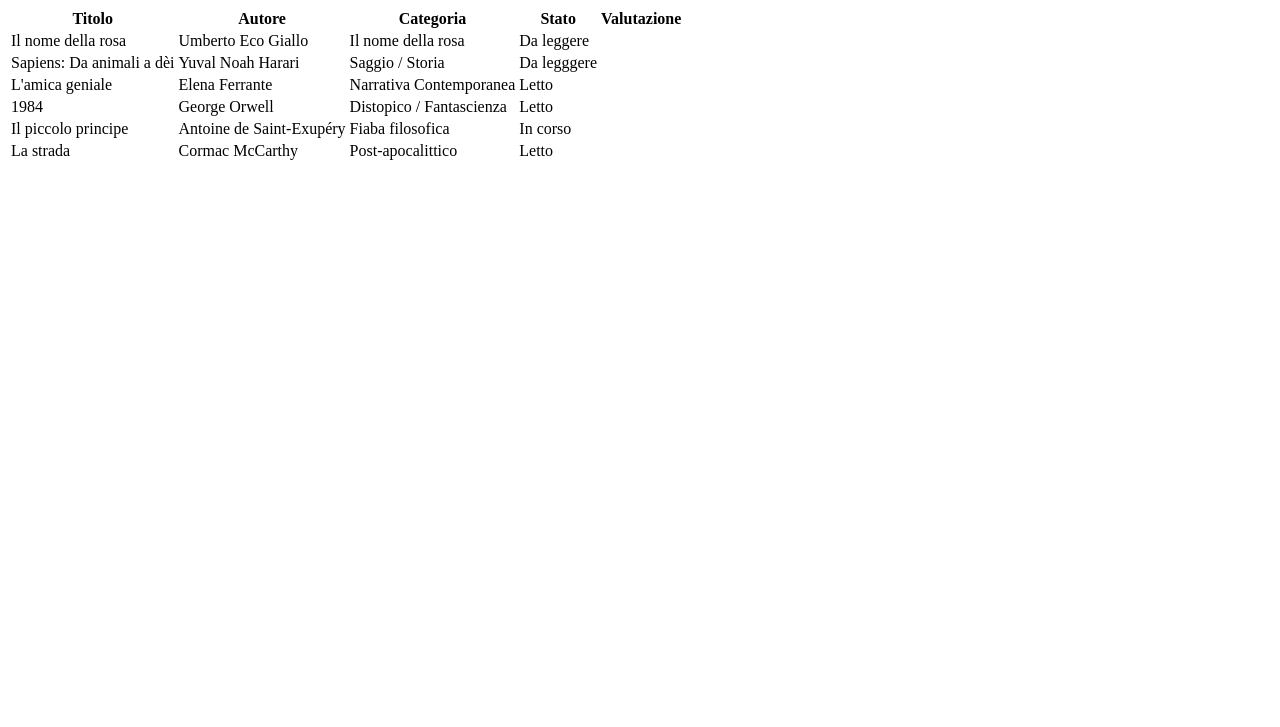
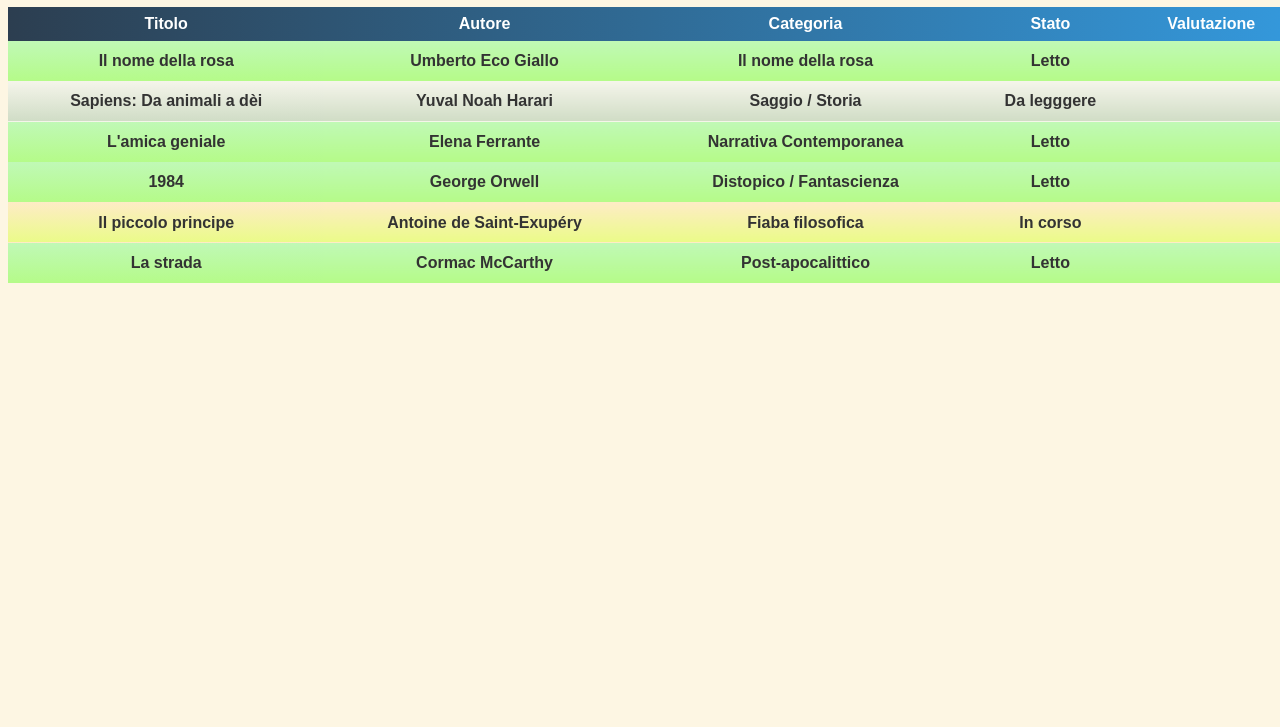
Before and after one commit to tony1989s/App-Inventory, a plain HTML site: page index.html in a window 1280 px wide. Shown: the part 73-800 px from the top of the page. Drawn offline with Linux system fonts and the light colour scheme.

Commit message:
Style: Update table styling with gradient

```diff
--- a/index.html
+++ b/index.html
@@ -7,9 +7,10 @@
     <title>App Inventory</title>
     <link rel="stylesheet" href="style.css">
 </head>
-
 <body>
+    <main>
     <h1>Book Inventory</h1>
+    <div class="table-container">
     <table>
         <thead>
             <tr>
@@ -27,7 +28,7 @@
                 <td>Il nome della rosa</td>
                 <td>
                     <span class="status">
-                        Da leggere
+                        Letto
                     </span>
                 </td>
                 <td>
@@ -115,6 +116,8 @@
             </tr>
         </tbody>
     </table>
+    </div>
+    </main>
 </body>
 
 </html>
--- a/style.css
+++ b/style.css
@@ -0,0 +1,41 @@
+* {
+    box-sizing: border-box;
+    font-family: Arial, Helvetica, sans-serif;
+}
+
+body {
+    background-color: #fdf6e3;
+    color: #333;
+}
+
+table {
+    border-collapse: collapse;
+    width: 100vw;
+}
+
+thead {
+    background: linear-gradient(to right, #2c3e50, #3498db);
+    color: white;
+}
+
+th {
+    padding: 0.5rem;
+}
+
+td {
+    padding: 0.7rem;
+    text-align: center;
+    font-weight: bold;
+}
+
+tr[class="read"] {
+    background-image: linear-gradient(hsla(120, 93%, 79%, 0.6), hsla(101, 100%, 65%, 0.6));
+}
+
+tr[class="to-read"] {
+    background-image: linear-gradient(hsl(120, 20%, 95%, 0.6), hsl(120, 20%, 75%, 0.6));
+}
+
+tr[class="in-progress"] {
+    background-image: linear-gradient(hsl(40, 100%, 85%, 0.60), hsla(71, 100%, 65%, 0.6));
+}
```
